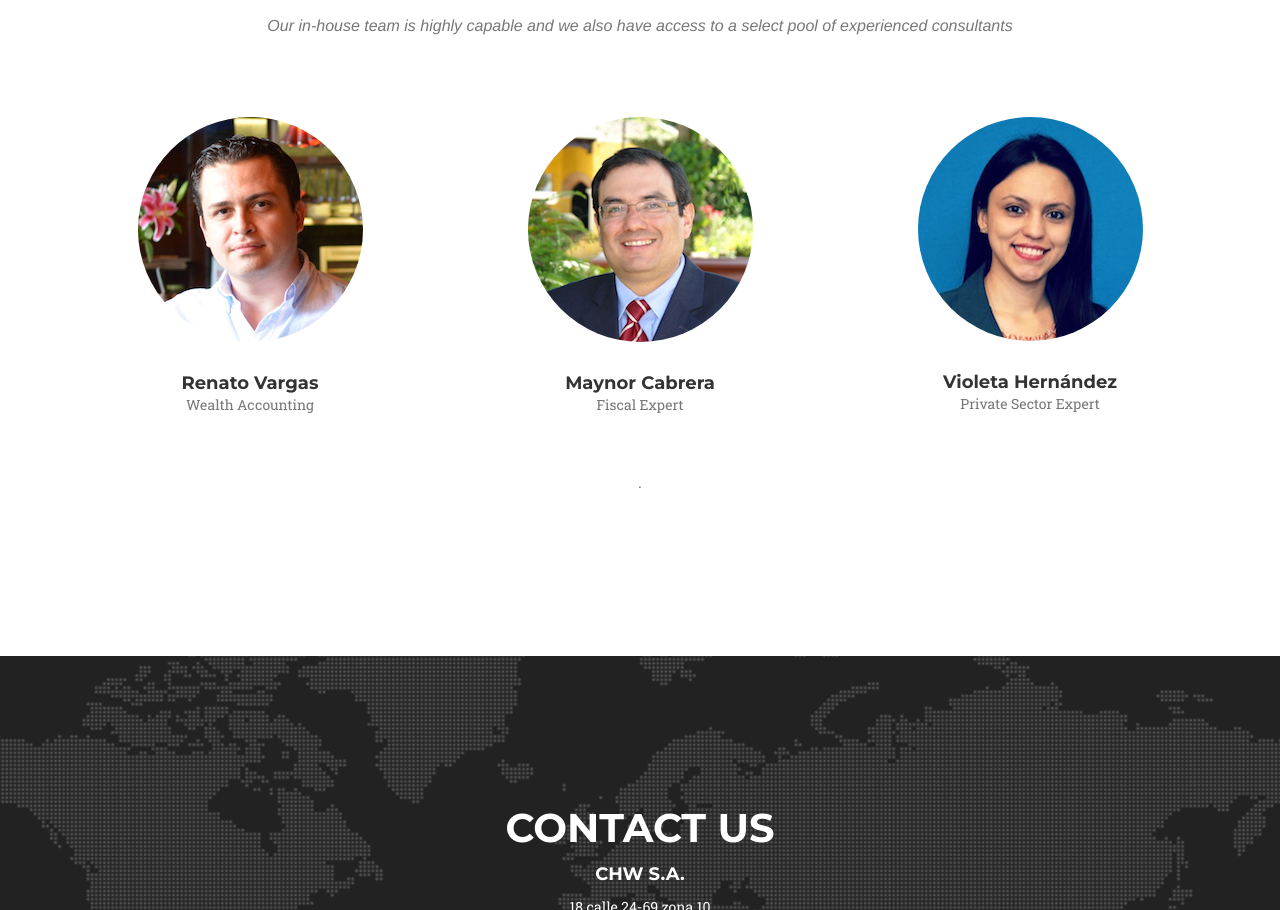
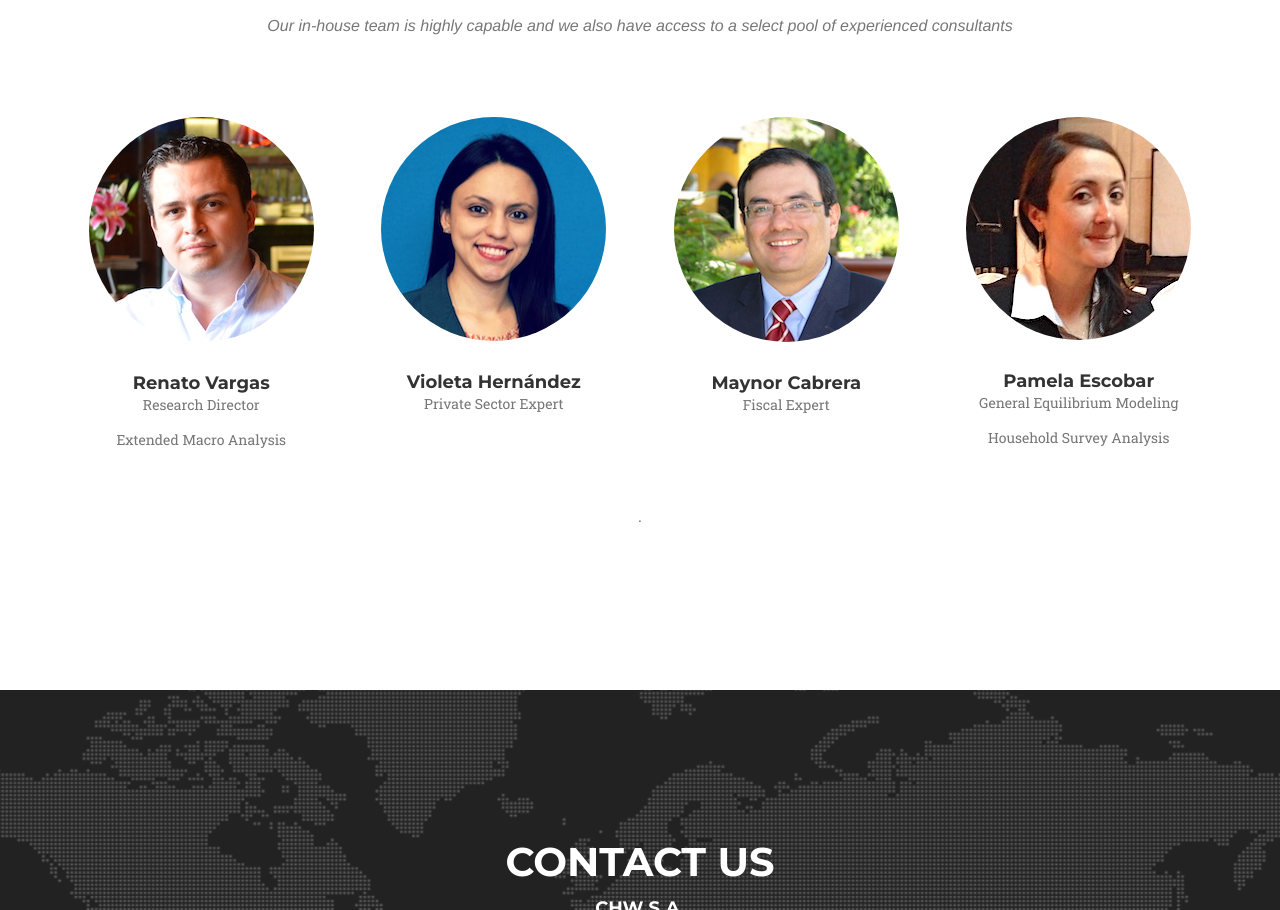
Before and after one commit to chwgt/chwgt.github.io, a website: page index.html in a window 1280 px wide. Shown: the part 3419-4329 px from the top of the page. Drawn offline with nearby package versions, Linux system fonts and the light colour scheme; a web font is replaced by a local one.

Commit message:
Added Pamela

```diff
--- a/index.html
+++ b/index.html
@@ -292,11 +292,12 @@
                 </div>
             </div>
             <div class="row">
-                <div class="col-sm-4">
+                <div class="col-sm-3">
                     <div class="team-member">
                         <img src="img/team/renato-vargas.jpg" class="img-responsive img-circle" alt="">
                         <h4>Renato Vargas</h4>
-                        <p class="text-muted">Wealth Accounting</p>
+                        <p class="text-muted">Research Director</p>
+						<p class="text-muted">Extended Macro Analysis</p>
                         <!-- <ul class="list-inline social-buttons">
                             <li><a href="#"><i class="fa fa-twitter"></i></a>
                             </li>
@@ -307,8 +308,22 @@
                         </ul>
                     </div>
                 </div>
-
-                <div class="col-sm-4">
+                <div class="col-sm-3">
+                    <div class="team-member">
+                        <img src="img/team/violeta-hernandez.jpg" class="img-responsive img-circle" alt="">
+                        <h4>Violeta Hernández</h4>
+                        <p class="text-muted">Private Sector Expert</p>
+                        <!-- <ul class="list-inline social-buttons">
+                            <li><a href="#"><i class="fa fa-twitter"></i></a>
+                            </li>
+                            <li><a href="#"><i class="fa fa-facebook"></i></a>
+                            </li>
+                            <li><a href="#"><i class="fa fa-linkedin"></i></a>
+                            </li> -->
+                        </ul>
+                    </div>
+                </div>
+                <div class="col-sm-3">
                     <div class="team-member">
                         <img src="img/team/maynor-cabrera.jpg" class="img-responsive img-circle" alt="">
                         <h4>Maynor Cabrera</h4>
@@ -323,11 +338,13 @@
                         </ul>
                     </div>
                 </div>
-                <div class="col-sm-4">
+
+                <div class="col-sm-3">
                     <div class="team-member">
-                        <img src="img/team/violeta-hernandez.jpg" class="img-responsive img-circle" alt="">
-                        <h4>Violeta Hernández</h4>
-                        <p class="text-muted">Private Sector Expert</p>
+                        <img src="img/team/pamela-escobar.jpg" class="img-responsive img-circle" alt="">
+                        <h4>Pamela Escobar</h4>
+                        <p class="text-muted">General Equilibrium Modeling</p>
+						<p class="text-muted">Household Survey Analysis</p>
                         <!-- <ul class="list-inline social-buttons">
                             <li><a href="#"><i class="fa fa-twitter"></i></a>
                             </li>
```
Also changed, not shown: img/team/pamela-escobar.jpg (added), 2 other files.
